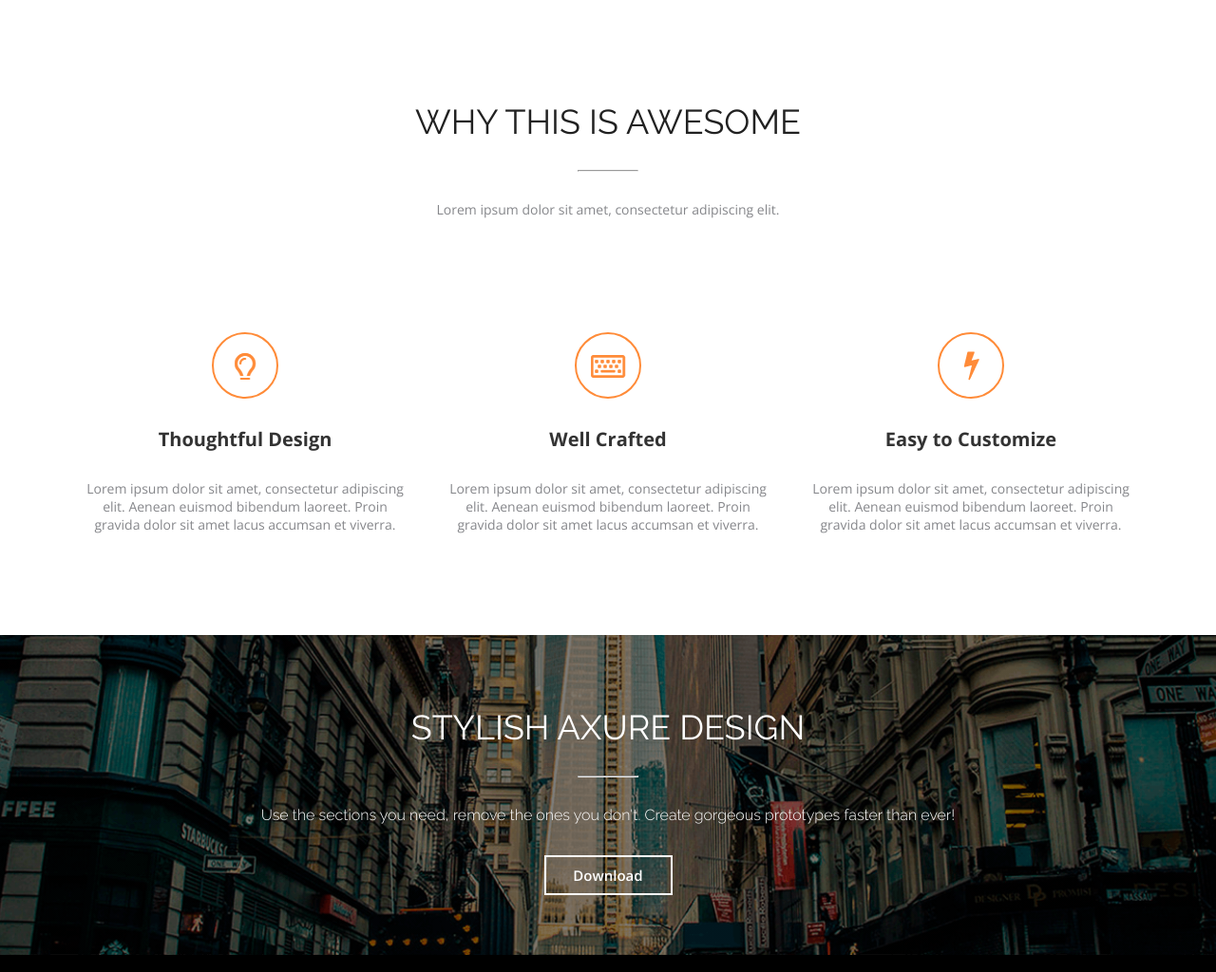
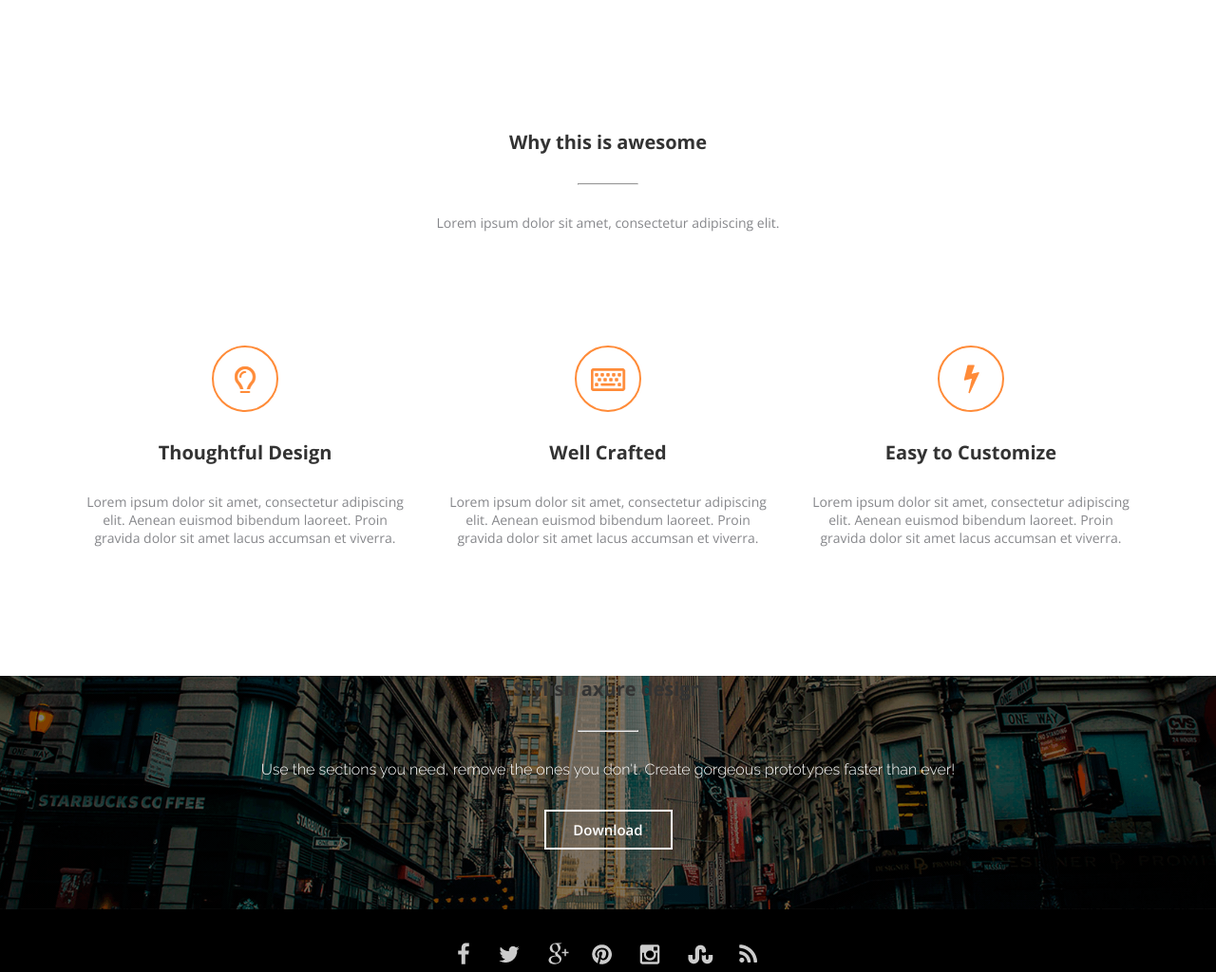
Before and after one commit to alexbalash/CSS-practice1, a plain HTML site: page index.html in a window 1280 px wide. Shown: the top 1024 px of the page at 95% size. Drawn offline with nearby package versions, Linux system fonts and the light colour scheme.

Commit message:
change headline tag

```diff
--- a/index.html
+++ b/index.html
@@ -11,7 +11,7 @@
     <div class="wrap">
         <main>
             <section class='upper-section'>
-                <h1>Why this is awesome</h1>
+                <h2>Why this is awesome</h2>
                 <hr>
                 <h4>Lorem ipsum dolor sit amet, consectetur adipiscing elit.</h4>
             </section>
@@ -42,7 +42,7 @@
             </article>
         </div>
             <section class='bottom-section'>
-                <h1 class='on_image'>Stylish axure design</h1>
+                <h2 class='on_image'>Stylish axure design</h2>
                 <hr class='on_image'>
                 <h4 class='on_image'>Use the sections you need, remove the ones you don't.
                     Create gorgeous prototypes faster than ever!</h4>
```
